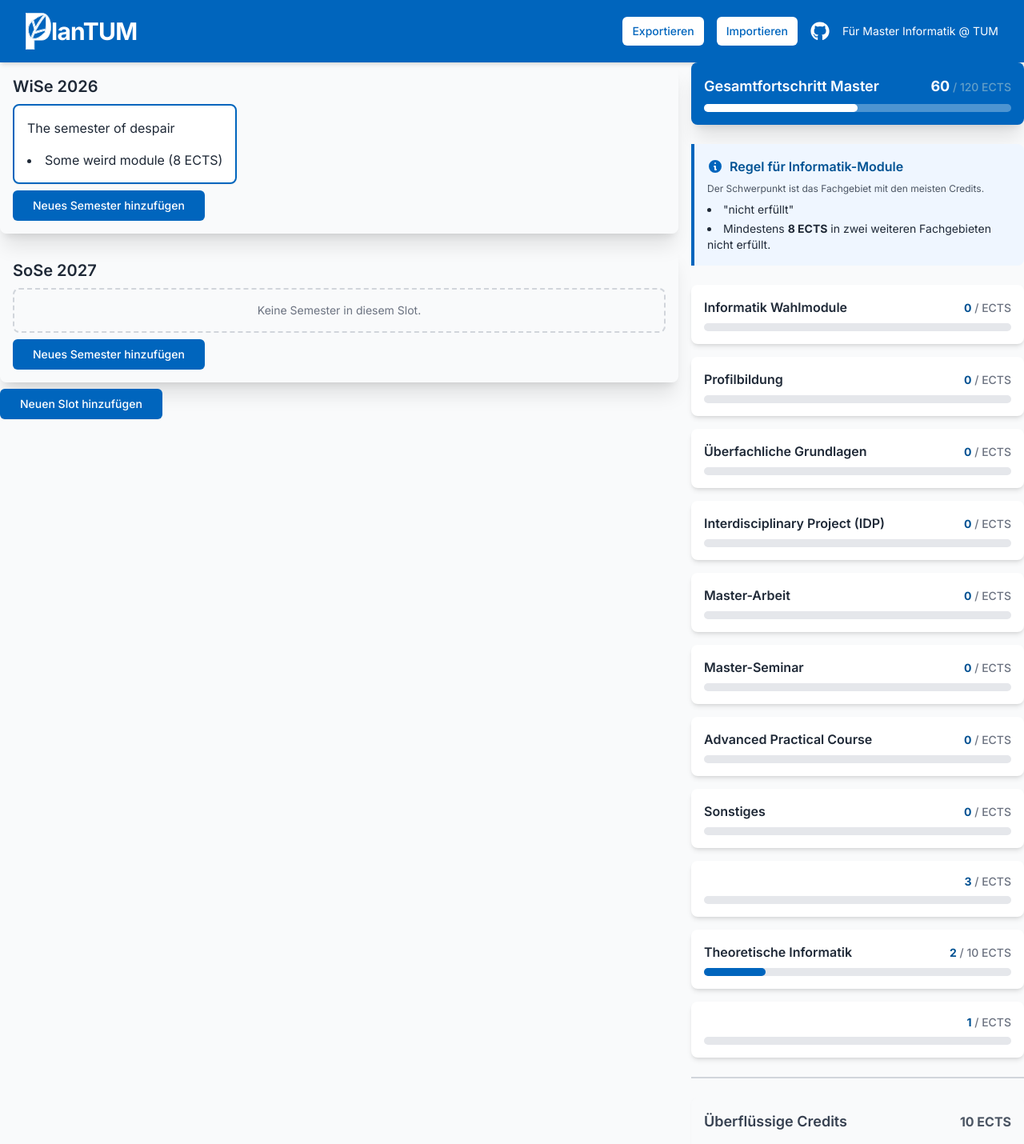
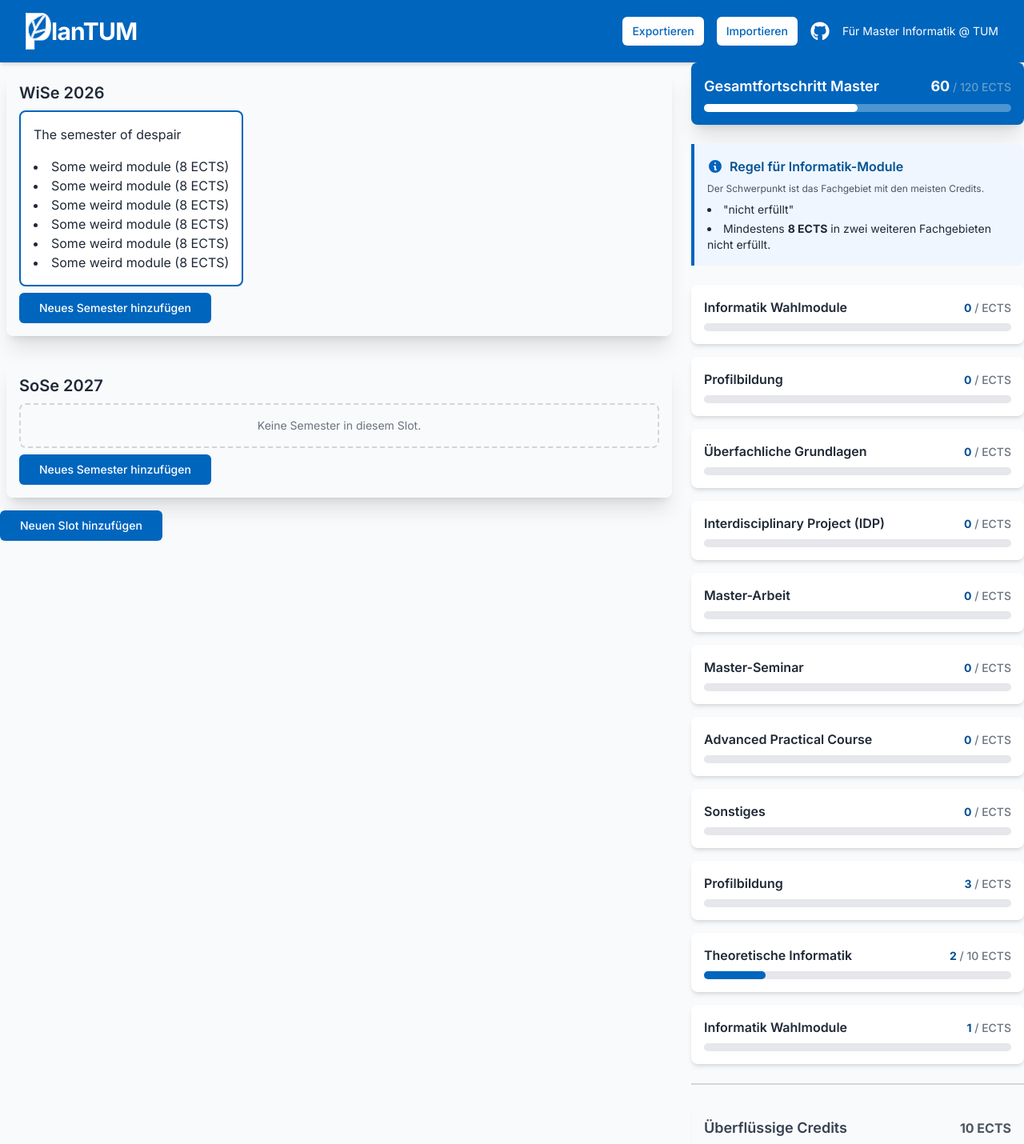
Before and after one commit to postulatum/plantum, a React (Vite) app: page / in a window 1280 px wide. Shown: the top 1430 px of the page at 80% size. Built offline with nearby package versions, Linux system fonts and the light colour scheme.

Commit message:
Add max 3 semesters and Fix Dashboard

```diff
--- a/components/Home/Dashboard/Dashboard.tsx
+++ b/components/Home/Dashboard/Dashboard.tsx
@@ -65,17 +65,15 @@ const Dashboard = ({
             <div className="grid grid-cols-1 md:grid-cols-2 lg:grid-cols-1 gap-4">
                 {orderedCategories.map((category) => (
                     <ProgressCard
-                        key={category}
                         title={category}
                         currentValue={0}
                         goalValue={GLOBAL.GOALS[category]}
                     />
                 ))}
                 <ProgressCard
-                    key={Category.PROFILE_BUILDING}
-                    title={Category.PROFILE_BUILDING}
+                    title={Category.PROFILE}
                     currentValue={3}
-                    goalValue={GLOBAL.GOALS[Category.PROFILE_BUILDING]}
+                    goalValue={GLOBAL.GOALS[Category.PROFILE]}
                 />
                 <ProgressCard
                     title="Theoretische Informatik"
@@ -83,10 +81,9 @@ const Dashboard = ({
                     goalValue={10}
                 />
                 <ProgressCard
-                    key={Category.INFORMATICS}
-                    title={Category.INFORMATICS}
+                    title={Category.ELECTIVE}
                     currentValue={1}
-                    goalValue={GLOBAL.GOALS[Category.INFORMATICS]}
+                    goalValue={GLOBAL.GOALS[Category.ELECTIVE]}
                 />
             </div>
 
--- a/components/Home/Home.tsx
+++ b/components/Home/Home.tsx
@@ -33,7 +33,7 @@ export default function Home() {
             [semesterId1]: {
                 id: semesterId1,
                 name: "The semester of despair",
-                moduleIds: [moduleId1],
+                moduleIds: [moduleId1, moduleId1, moduleId1, moduleId1, moduleId1, moduleId1],
             },
         },
         allIds: [semesterId1],
--- a/components/Home/SlotList/SemesterList/SemesterList.tsx
+++ b/components/Home/SlotList/SemesterList/SemesterList.tsx
@@ -55,13 +55,13 @@ function SemesterList({ slotId, semesterIds }: SemesterListProps) {
                 </div>
             )}
 
-            <button
+            {semesterIds.length < 3 && <button
                 type="button"
                 onClick={() => onAddSemester()}
                 className="mt-2 inline-flex justify-center py-2 px-6 border border-transparent shadow-sm text-sm font-medium rounded-md text-white bg-tum-blue hover:bg-tum-blue-dark transition-colors disabled:bg-gray-400 disabled:cursor-not-allowed"
             >
                 Neues Semester hinzufügen
-            </button>
+            </button>}
         </div>
     );
 }
--- a/components/Home/SlotList/SlotCard.tsx
+++ b/components/Home/SlotList/SlotCard.tsx
@@ -10,7 +10,7 @@ interface SlotCardProps {
 
 function SlotCard({ slot }: SlotCardProps) {
     return (
-        <div className="p-4 bg-gray rounded-lg shadow-xl flex-row">
+        <div className="m-2 p-4 bg-gray rounded-lg shadow-xl flex-row">
             <div className="flex-col">
                 <div className="text-xl font-semibold mb-2">
                     {slot.term} {slot.year}
```
